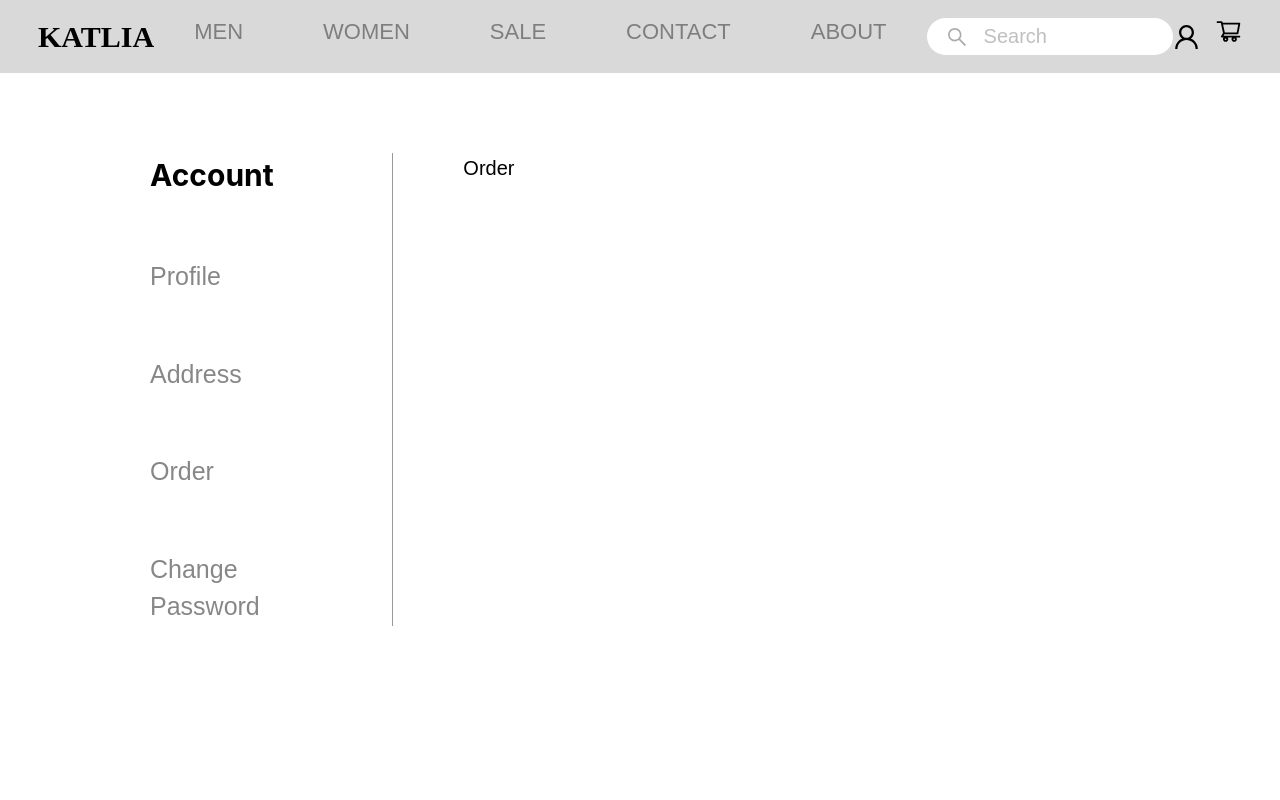
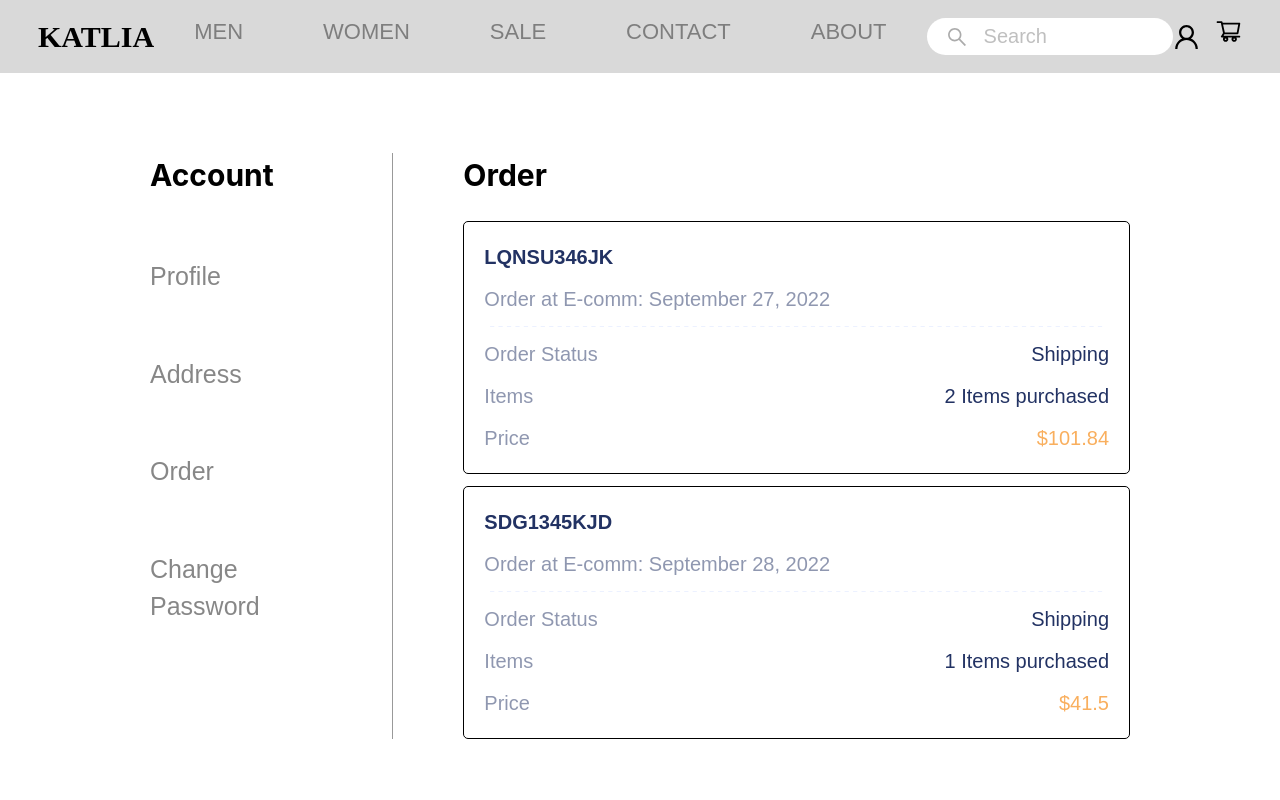
Before and after one commit to haileyng02/KATLIA_FE, a React (Create React App) app: page /account/order in a window 1280 px wide. Shown: the top 800 px of the page. Built offline with nearby package versions, Linux system fonts and the light colour scheme.

Commit message:
order raw ui

```diff
--- /dev/null
+++ b/src/components/OrderItem.jsx
@@ -0,0 +1,26 @@
+import React from 'react'
+import divider from '../images/Divider.svg'
+
+const OrderItem = ({item}) => {
+  return (
+    <div className='flex flex-col gap-y-[12px] border-1 border-black p-4 rounded-[5px]'>
+        <h2 className='text-[#223263] font-bold'>{item.id}</h2>
+        <p className='order-detail-title'>{'Order at E-comm: '+item.date}</p>
+        <img src={divider} alt='Divider'/>
+        <div className='flex justify-between'>
+            <h3 className='order-detail-title'>Order Status</h3>
+            <p className='order-detail-value'>Shipping</p>
+        </div>
+        <div className='flex justify-between'>
+            <h3 className='order-detail-title'>Items</h3>
+            <p className='order-detail-value'>{item.totalQty+' Items purchased'}</p>
+        </div>
+        <div className='flex justify-between'>
+            <h3 className='order-detail-title'>Price</h3>
+            <p className='text-[#F9AF5E]'>{'$'+item.price}</p>
+        </div>
+    </div>
+  )
+}
+
+export default OrderItem
--- a/src/index.css
+++ b/src/index.css
@@ -107,3 +107,11 @@ th {
 .account-title {
   @apply text-[30px] font-inter font-bold
 }
+
+.order-detail-title {
+  @apply text-[#223263] opacity-50
+}
+
+.order-detail-value {
+  @apply text-[#223263]
+}
--- a/src/pages/Order.jsx
+++ b/src/pages/Order.jsx
@@ -1,8 +1,32 @@
 import React from 'react'
+import OrderItem from '../components/OrderItem'
 
 const Order = () => {
+  const orderData = [
+    {
+      id: 'LQNSU346JK',
+      date: 'September 27, 2022',
+      orderStatus: 'Shipping',
+      totalQty : 2,
+      price: 101.84
+    },
+    {
+      id: 'SDG1345KJD',
+      date: 'September 28, 2022',
+      orderStatus: 'Shipping',
+      totalQty : 1,
+      price: 41.50
+    }
+  ]
   return (
-    <div>Order</div>
+    <div>
+      <h1 className='account-title'>Order</h1>
+      <div className="mt-[23px] flex flex-col gap-y-[12px]">
+        {orderData.map((o,i) =>
+          <OrderItem key={i} item={o}/>
+        )}
+      </div>
+    </div>
   )
 }
 
```
Also changed, not shown: src/images/Divider.svg (added).
